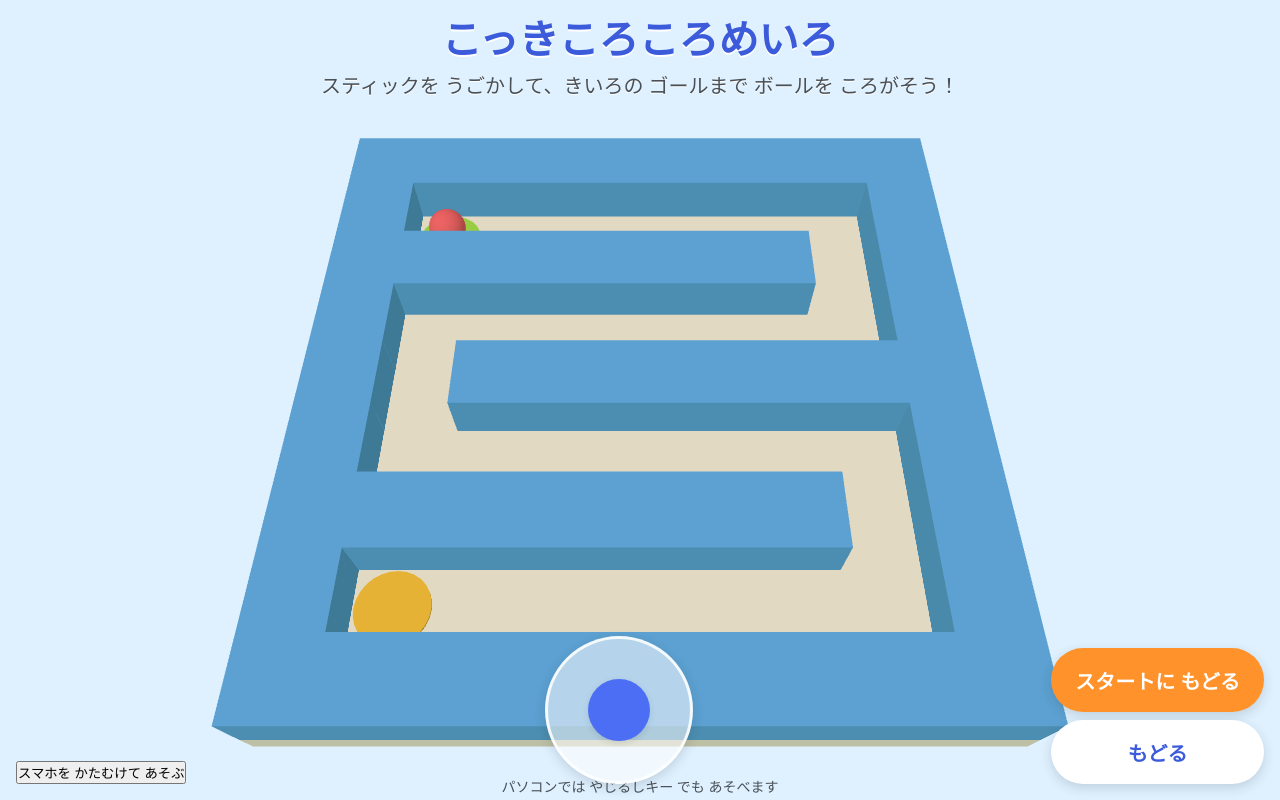
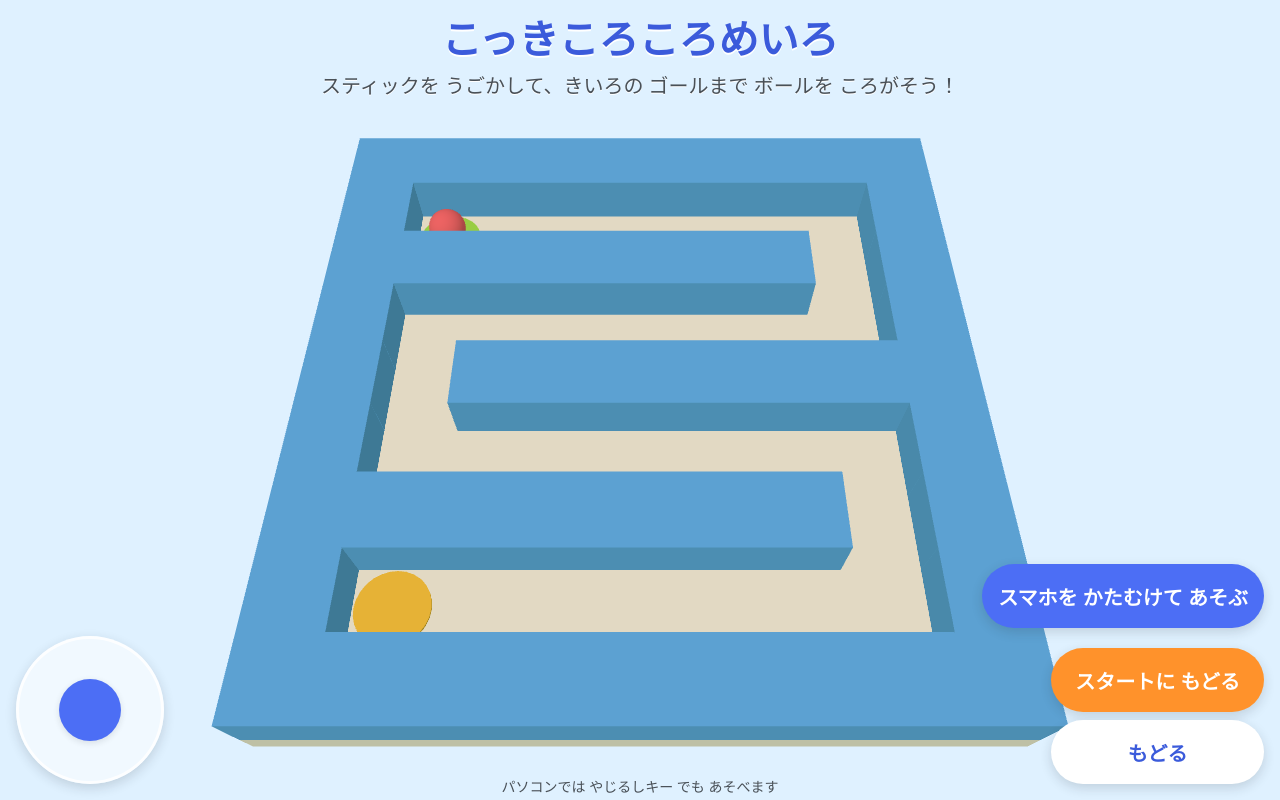
Before and after one commit to KoheiKasahara/kids-playground, a React (Vite) app: page /#/games/flag-roll-maze in a window 1280 px wide. Built offline with nearby package versions, Linux system fonts and the light colour scheme.

Commit message:
feat: add gyro controls to flag roll maze

```diff
--- a/src/games/flag-roll-maze/FlagRollMazePlay.module.css
+++ b/src/games/flag-roll-maze/FlagRollMazePlay.module.css
@@ -82,6 +82,26 @@
   gap: var(--space-md);
 }
 
+.gyroButton {
+  position: absolute;
+  right: 0;
+  bottom: calc(100% + var(--space-sm));
+  min-height: var(--tap-target-min);
+  padding: var(--space-sm) var(--space-md);
+  border: none;
+  border-radius: var(--radius-round);
+  background: var(--color-primary);
+  color: var(--color-text-on-primary);
+  font: inherit;
+  font-weight: bold;
+  box-shadow: var(--shadow-md);
+}
+
+.gyroButton:focus-visible {
+  outline: 4px solid var(--color-accent);
+  outline-offset: 3px;
+}
+
 .stickArea {
   flex: 0 0 auto;
 }
```
